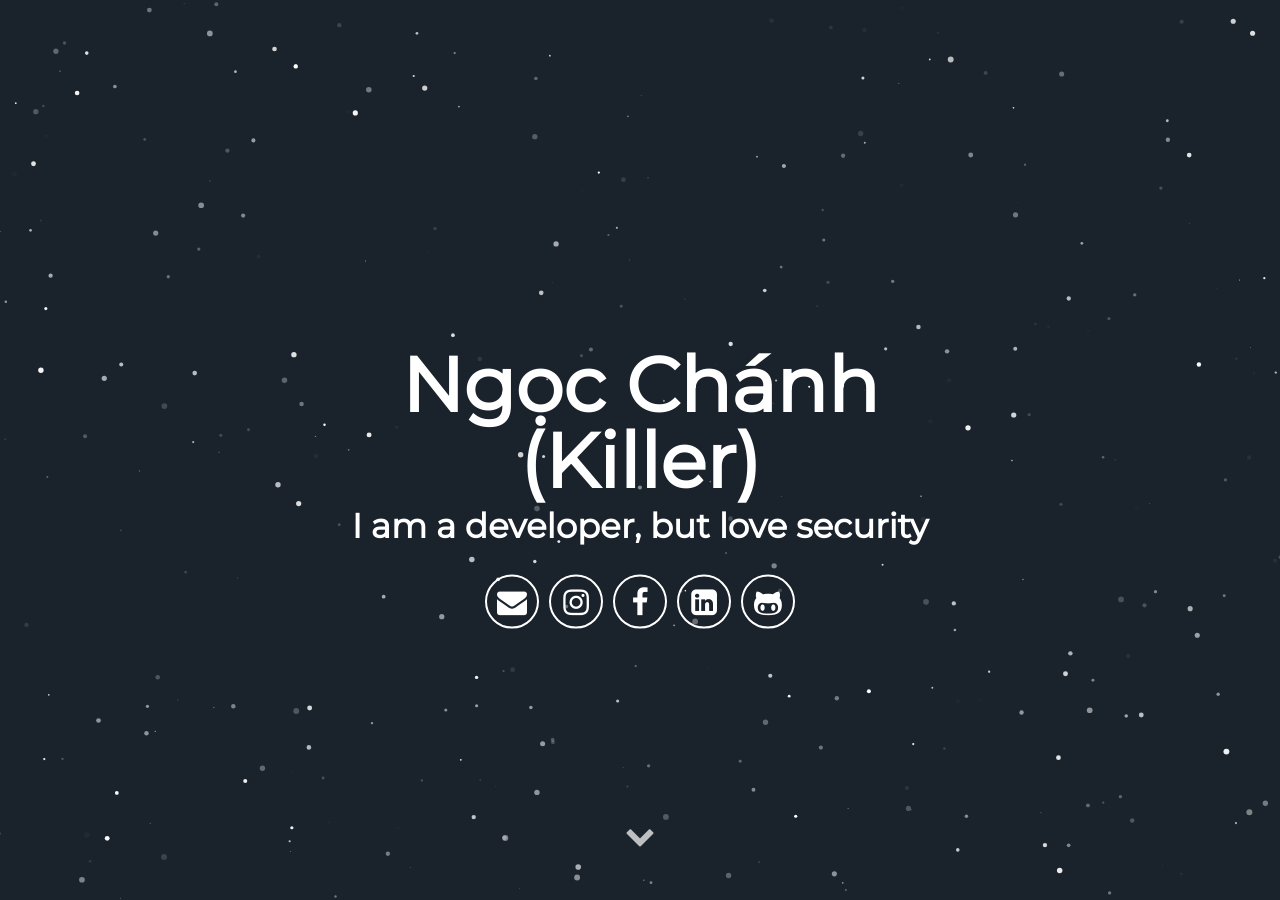
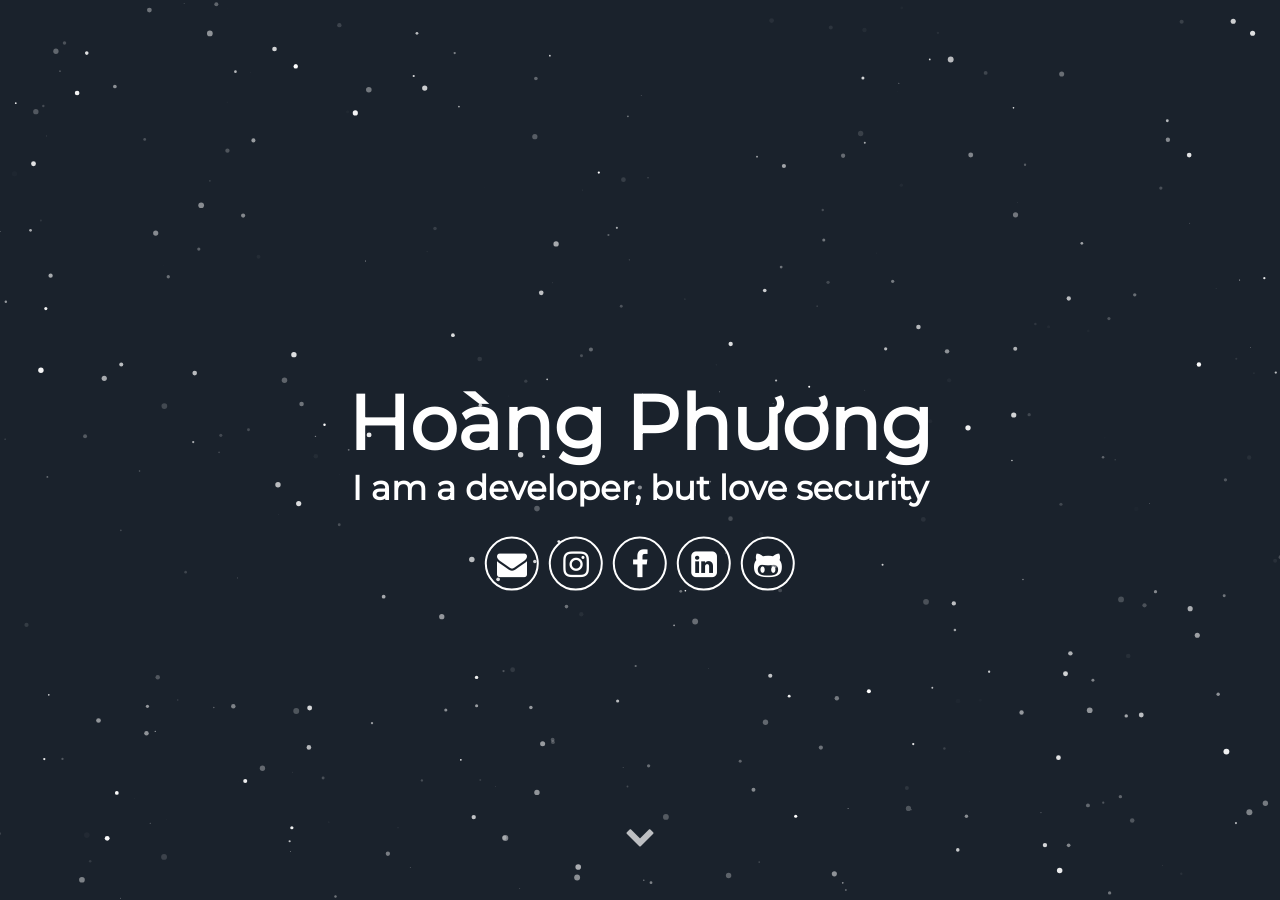
Before and after one commit to hoangphuong-dev/hoangphuong-dev.github.io, a Jekyll site: the page built from index.html, in a window 1280 px wide and 900 px high. Built offline with Jekyll 4.4.1, drawn with Linux system fonts in a browser that asks for light colours; some web fonts are replaced.

```diff
--- a/_config.yml
+++ b/_config.yml
@@ -1,14 +1,14 @@
 # Site settings
-title: Ngoc Chanh - Web Developer
+title: Hoang Phuong - Web Developer
 description: Jekyll Theme Minimal Resume
 baseurl: "/" # the subpath of your site, e.g. /blog
 url: "hoangphuong-dev.github.io" # the base hostname & protocol for your site e.g. http://willianjusten.com.br
 
 # User settings
-username: Ngọc Chánh (Killer)
+username: Hoàng Phương
 user_description: I\'m a nomad Software Engineer, always searching for the next challenge; no task is too scary nor too difficult. Lately I have been immersed in the <b>crypto-world</b> working for Radix, a London based startup trying to create the next massive scalable DLT. I'm one of the two guys behind all the JS related stuff. Visit my blog here <a href="https://mauriciourraco.com" target="_blank">https://mauriciourraco.com</a>
 user_title: I am a developer, but love security
-email: kcode54119@gmail.com
+email: hoangphuong.work01@gmail.com
 # twitter_username: lorem_ipsum
 # github_username:  lorem_ipsum
 # gplus_username:  lorem_ipsum
--- a/_includes/header.html
+++ b/_includes/header.html
@@ -5,11 +5,11 @@
         <span class="site-description">{{ site.user_title }}</span>
       </h1>
       <div class="header-icons">
-        <a aria-label="Send email" href="mailto:kcode54119@gmail.com"><i class="icon fa fa-envelope"></i></a>
-        <a aria-label="My Instagram" target="_blank" href="javascript:void(0);"><i class="icon fa fa-instagram" aria-hidden="true"></i></a>
-        <a aria-label="My Facebook" target="_blank" href="https://www.facebook.com/zJCodez"><i class="icon fa fa-facebook" aria-hidden="true"></i></a>
+        <a aria-label="Send email" href="mailto:hoangphuong.work01@gmail.com"><i class="icon fa fa-envelope"></i></a>
+        <a aria-label="My Instagram" target="_blank" href="https://www.instagram.com/hoangphuong.dev"><i class="icon fa fa-instagram" aria-hidden="true"></i></a>
+        <a aria-label="My Facebook" target="_blank" href="https://www.facebook.com/hoangphuong.dev"><i class="icon fa fa-facebook" aria-hidden="true"></i></a>
         <a aria-label="My LinkedIn" target="_blank" href="javascript:void(0);"><i class="icon fa fa-linkedin-square" aria-hidden="true"></i></a>
-        <a aria-label="My Github" target="_blank" href="javascript:void(0);"><i class="icon fa fa-github-alt" aria-hidden="true"></i></a>
+        <a aria-label="My Github" target="_blank" href="https://github.com/hoangphuong-dev"><i class="icon fa fa-github-alt" aria-hidden="true"></i></a>
       </div>
   </div>
   <a class="down" href="#about" data-scroll><i class="icon fa fa-chevron-down" aria-hidden="true"></i></a>
```
